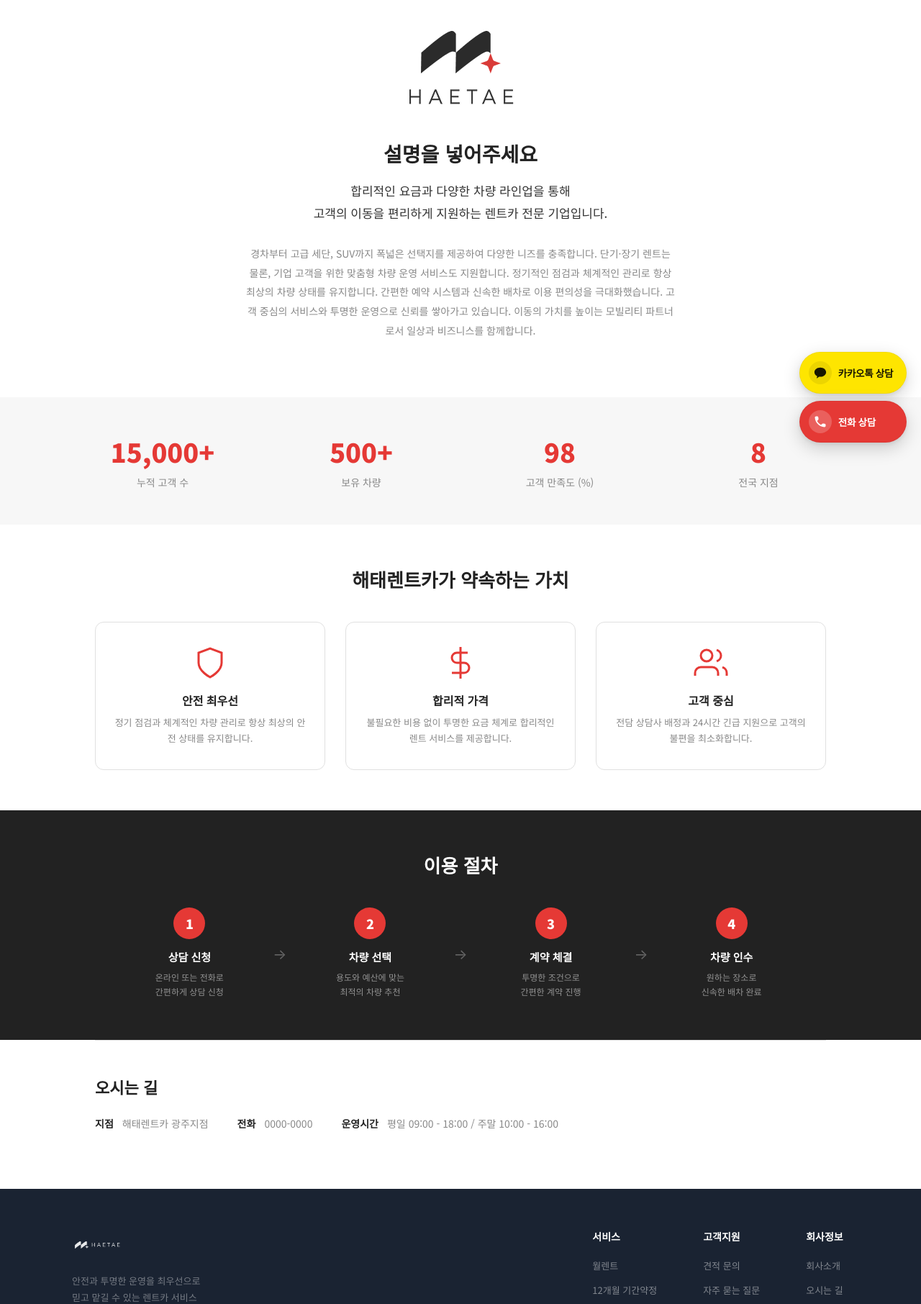
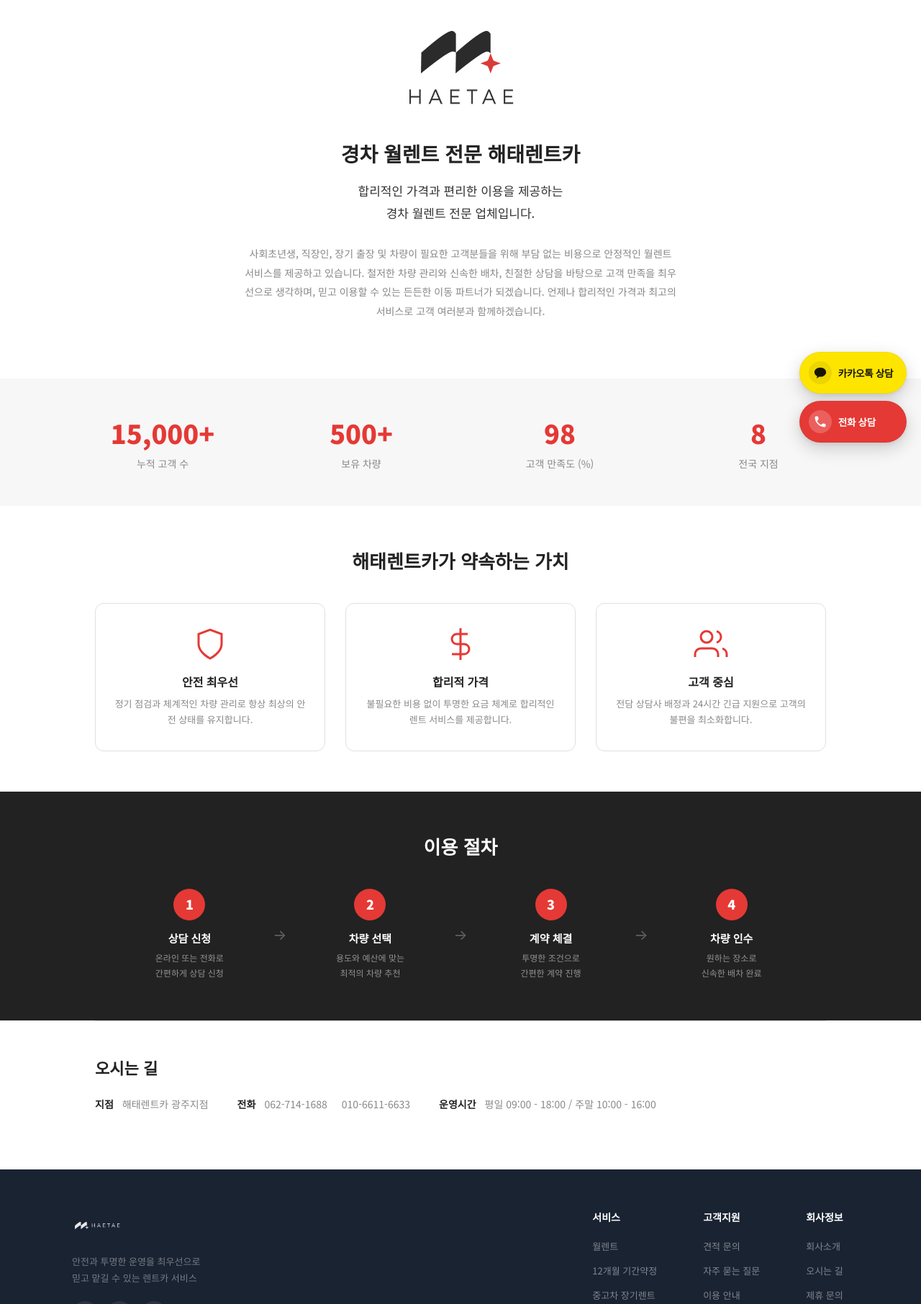
Before and after one commit to JuYoungJun/rentcar-demo, a PHP site: page /about.html in a window 1280 px wide. Shown: the part 165-1977 px from the top of the page at 72% size. Run offline with PHP 8.4, Linux system fonts and the light colour scheme; some libraries are stand-ins or nearby versions.

Commit message:
실연락처 적용 및 상세페이지 배너 이미지 교체
- 대표번호 062-714-1688 / 서브 010-6611-6633 전 페이지 반영
- 회사 소개 카피를 "경차 월렌트 전문"으로 변경 (about/schema/JS 기본값 동기화)
- 차량 카드 태그에서 연식·신형 라벨 제거, 상세 페이지 연식 표기 삭제
- 월렌트/12개월/중고차 상세 배너 이미지 신규 디자인으로 교체 (1200px 다운샘플)
- detail.html에 longterm 배너 width/height 명시 추가로 CLS 방지
- .gitignore에 AI 도구 설정 폴더(.claude/, ai/ 등) 제외 규칙 추가

```diff
--- a/about.html
+++ b/about.html
@@ -54,13 +54,14 @@
     <img src="images/logo_icon.png" alt="해태렌트카 로고" class="about-logo-icon" width="111" height="59" decoding="async">
     <img src="images/logo_text.png" alt="HAETAE" class="about-logo-text" width="149" height="32" decoding="async">
   </div>
-  <h1 class="about-heading" id="aboutHeading">설명을 넣어주세요</h1>
+  <h1 class="about-heading" id="aboutHeading">경차 월렌트 전문 해태렌트카</h1>
   <div class="about-subheading" id="aboutSubheading">
-    합리적인 요금과 다양한 차량 라인업을 통해<br>
-    고객의 이동을 편리하게 지원하는 렌트카 전문 기업입니다.
+    합리적인 가격과 편리한 이용을 제공하는<br>
+    경차 월렌트 전문 업체입니다.
   </div>
   <p class="about-desc" id="aboutDescription">
-    경차부터 고급 세단, SUV까지 폭넓은 선택지를 제공하여 다양한 니즈를 충족합니다. 단기·장기 렌트는 물론, 기업 고객을 위한 맞춤형 차량 운영 서비스도 지원합니다. 정기적인 점검과 체계적인 관리로 항상 최상의 차량 상태를 유지합니다. 간편한 예약 시스템과 신속한 배차로 이용 편의성을 극대화했습니다. 고객 중심의 서비스와 투명한 운영으로 신뢰를 쌓아가고 있습니다. 이동의 가치를 높이는 모빌리티 파트너로서 일상과 비즈니스를 함께합니다.
+    사회초년생, 직장인, 장기 출장 및 차량이 필요한 고객분들을 위해 부담 없는 비용으로 안정적인 월렌트 서비스를 제공하고 있습니다. 철저한 차량 관리와 신속한 배차, 친절한 상담을 바탕으로 고객 만족을 최우선으로 생각하며, 믿고 이용할 수 있는 든든한 이동 파트너가 되겠습니다.
+    언제나 합리적인 가격과 최고의 서비스로 고객 여러분과 함께하겠습니다.
   </p>
 </div>
 
@@ -198,7 +199,8 @@
       </div>
       <div class="map-info-item">
         <strong>전화</strong>
-        <span id="contactPhone">0000-0000</span>
+        <span id="contactPhone">062-714-1688</span>
+        <span class="map-info-sub">010-6611-6633</span>
       </div>
       <div class="map-info-item">
         <strong>운영시간</strong>
--- a/admin/dashboard.html
+++ b/admin/dashboard.html
@@ -710,7 +710,7 @@
 
         <div class="field">
           <label>태그 (쉼표로 구분)</label>
-          <input type="text" id="cf_tags" placeholder="예: 무심사, 무보증, 24년식">
+          <input type="text" id="cf_tags" placeholder="예: 무심사, 무보증, 경차">
         </div>
 
         <div class="form-section-divider">
--- a/css/common.css
+++ b/css/common.css
@@ -626,6 +626,12 @@ input, select, textarea { font-family: inherit; }
   color: var(--red);
   margin-bottom: 10px;
 }
+.contact-phone--sub {
+  font-size: clamp(18px, 2.8vw, 22px);
+  margin-top: -4px;
+  margin-bottom: 14px;
+  color: rgba(255,255,255,0.85);
+}
 .contact-hours {
   font-size: 12px;
   color: rgba(255,255,255,0.5);
--- a/css/pages.css
+++ b/css/pages.css
@@ -116,6 +116,9 @@
 }
 .map-info-item span {
   color: var(--text-light);
+}
+.map-info-item .map-info-sub {
+  margin-left: 8px;
 }
 
 /* 카카오 지도퍼가기 위젯 내부 주소·전화 영역 숨김 */
--- a/db/schema.sql
+++ b/db/schema.sql
@@ -87,9 +87,9 @@ CREATE TABLE IF NOT EXISTS `settings` (
 ) ENGINE=InnoDB DEFAULT CHARSET=utf8mb4 COLLATE=utf8mb4_general_ci;
 
 INSERT IGNORE INTO `settings` (`key`, `value`) VALUES
-  ('site',     '{"topBannerText":"월렌트 전문 해태렌트카","contactPhone":"0000-0000","contactHours":"평일 09:00~18:00\\n주말 10:00~16:00","branchName":"해태렌트카 광주지점","branchHours":"평일 09:00 - 18:00 / 주말 10:00 - 16:00","footerDesc":"안전과 투명한 운영을 최우선으로\\n믿고 맡길 수 있는 렌트카 서비스","footerCopyright":"© 2026 해태렌트카. All rights reserved.","defaultDetailBanner":"detail-page.webp"}'),
-  ('business', '{"companyName":"해태렌트카","ceoName":"홍길동","bizRegNumber":"000-00-00000","onlineSalesNumber":"제2026-광주광산-0000호","industry":"서비스업 / 자동차 임대업","address":"광주광역시 광산구","contactEmail":"contact@haetae-rentcar.example","privacyOfficerName":"해태렌트카 개인정보 보호책임자","privacyEmail":"privacy@haetae-rentcar.example","privacyPhone":""}'),
-  ('about',    '{"heading":"렌트의 새로운 기준","subheading":"합리적인 요금과 다양한 차량 라인업","description":"","stat1Label":"누적 고객 수","stat1Value":15000,"stat2Label":"보유 차량","stat2Value":500,"stat3Label":"고객 만족도 (%)","stat3Value":98,"stat4Label":"전국 지점","stat4Value":8}'),
+  ('site',     '{"topBannerText":"월렌트 전문 해태렌트카","contactPhone":"062-714-1688","contactHours":"평일 09:00~18:00\\n주말 10:00~16:00","branchName":"해태렌트카 광주지점","branchHours":"평일 09:00 - 18:00 / 주말 10:00 - 16:00","footerDesc":"안전과 투명한 운영을 최우선으로\\n믿고 맡길 수 있는 렌트카 서비스","footerCopyright":"© 2026 해태렌트카. All rights reserved.","defaultDetailBanner":"detail-page.webp"}'),
+  ('business', '{"companyName":"해태렌트카","ceoName":"홍길동","bizRegNumber":"000-00-00000","onlineSalesNumber":"제2026-광주광산-0000호","industry":"서비스업 / 자동차 임대업","address":"광주광역시 광산구","contactEmail":"contact@haetae-rentcar.example","privacyOfficerName":"해태렌트카 개인정보 보호책임자","privacyEmail":"privacy@haetae-rentcar.example","privacyPhone":"010-6611-6633"}'),
+  ('about',    '{"heading":"경차 월렌트 전문 해태렌트카","subheading":"합리적인 가격과 편리한 이용을 제공하는\\n경차 월렌트 전문 업체입니다.","description":"사회초년생, 직장인, 장기 출장 및 차량이 필요한 고객분들을 위해 부담 없는 비용으로 안정적인 월렌트 서비스를 제공하고 있습니다. 철저한 차량 관리와 신속한 배차, 친절한 상담을 바탕으로 고객 만족을 최우선으로 생각하며, 믿고 이용할 수 있는 든든한 이동 파트너가 되겠습니다.\\n언제나 합리적인 가격과 최고의 서비스로 고객 여러분과 함께하겠습니다.","stat1Label":"누적 고객 수","stat1Value":15000,"stat2Label":"보유 차량","stat2Value":500,"stat3Label":"고객 만족도 (%)","stat3Value":98,"stat4Label":"전국 지점","stat4Value":8}'),
   ('banners',  '["banner_1.webp","banner_2.webp","banner_3.webp","banner_4.webp","banner_5.webp"]'),
   ('banner_meta', '{}'),
   ('hero_banners', '{"monthly":{"desktop":"hero_monthly.jpg","mobile":"hero_monthly_mobile.webp","alt":"월렌트"},"longterm":{"desktop":"hero_longterm.jpg","mobile":"hero_longterm_mobile.webp","alt":"12개월 기간약정"},"used":{"desktop":"hero_used.jpg","mobile":"hero_used_mobile.webp","alt":"중고차 장기렌트"}}'),
--- a/index.html
+++ b/index.html
@@ -56,7 +56,7 @@
 <div hidden aria-hidden="true" itemscope itemtype="https://schema.org/LocalBusiness">
   <meta itemprop="name" content="해태렌트카">
   <meta itemprop="description" content="월렌트·기간약정월렌트(6~24개월)·중고차 장기렌트 전문, 무심사·무보증 차량 다수 보유, 광주 본점 + 전국 8개 지점.">
-  <meta itemprop="telephone" content="0000-0000" id="ldbTelephone">
+  <meta itemprop="telephone" content="062-714-1688" id="ldbTelephone">
   <meta itemprop="priceRange" content="₩₩">
   <meta itemprop="image" content="https://www.haetae-rentcar.com/images/banner_1.webp">
   <span itemprop="address" itemscope itemtype="https://schema.org/PostalAddress">
@@ -159,7 +159,8 @@
     <div class="contact-left fade-up">
       <div class="contact-label">견적 문의</div>
       <div class="contact-desc">안전과 투명한 운영을 최우선으로<br>믿고 맡길 수 있는 렌트카 서비스를 제공합니다.</div>
-      <div class="contact-phone" id="contactPhone">0000-0000</div>
+      <div class="contact-phone" id="contactPhone">062-714-1688</div>
+      <div class="contact-phone contact-phone--sub" id="contactPhoneMobile">010-6611-6633</div>
       <div class="contact-hours" id="contactHours">평일 오전 9:00 - 오후 6:00<br>주말 오전 10:00 - 오후 4:00</div>
     </div>
     <form class="contact-form fade-up" id="contactForm" onsubmit="return false" aria-labelledby="contactFormHeading">
--- a/js/seo-schema.js
+++ b/js/seo-schema.js
@@ -18,8 +18,8 @@
     foundingDate:    '2018-01-01',
     ceoName:         '홍길동',
     bizRegNumber:    '000-00-00000',
-    phone:           '+82-0-0000-0000',
-    phoneDisplay:    '0000-0000',
+    phone:           '+82-62-714-1688',
+    phoneDisplay:    '062-714-1688',
     email:           'contact@haetae-rentcar.example',
     addressRegion:   '광주광역시',
     addressLocality: '광산구',
@@ -302,7 +302,7 @@
       image: abs('/images/' + (car.image || 'logo.png')),
       description: (car.description && car.description.trim())
         ? car.description
-        : ('해태렌트카 ' + fromLabel + ' — ' + car.name + ' (' + (car.year || '') + '년식) ' + periodText + ' 이용 가능, 무심사·무보증 옵션 포함.'),
+        : ('해태렌트카 ' + fromLabel + ' — ' + car.name + ' ' + periodText + ' 이용 가능, 무심사·무보증 옵션 포함.'),
       brand: { '@type': 'Brand', name: guessBrand(car.name) },
       model: car.name,
       vehicleModelDate: String(car.year || ''),
--- a/llms.txt
+++ b/llms.txt
@@ -9,7 +9,7 @@
 - **본점 소재지**: 광주광역시 광산구 (임시 좌표 35.1399, 126.7935)
 - **전국 지점**: 광주 본점 + 서울·부산·대전·대구·인천·경기·제주 (총 8개)
 - **운영시간**: 평일 09:00 – 18:00 / 주말 10:00 – 16:00
-- **대표 연락처**: 0000-0000 (실데이터 적용 예정)
+- **대표 연락처**: 062-714-1688 / 010-6611-6633
 - **이메일**: contact@haetae-rentcar.example
 - **누적 고객 수**: 15,000명 이상 (임시 수치)
 - **보유 차량**: 500대 이상 (임시 수치)
--- a/quote.html
+++ b/quote.html
@@ -232,7 +232,8 @@
     <div class="quote-info-title">전화 상담</div>
     <div class="quote-info-text">
       <span id="quoteHours">평일 09:00 - 18:00 / 주말 10:00 - 16:00</span>
-      <strong id="quotePhone">0000-0000</strong>
+      <strong id="quotePhone">062-714-1688</strong>
+      <strong id="quotePhoneMobile">010-6611-6633</strong>
     </div>
   </div>
   <div class="quote-info-card">
```
Also changed, not shown: business.html (+2 -6 lines), detail.html (+8 -7 lines), js/common.js (+28 -28 lines), images/detail-page.webp, images/detail_used.webp, 1 other file.
